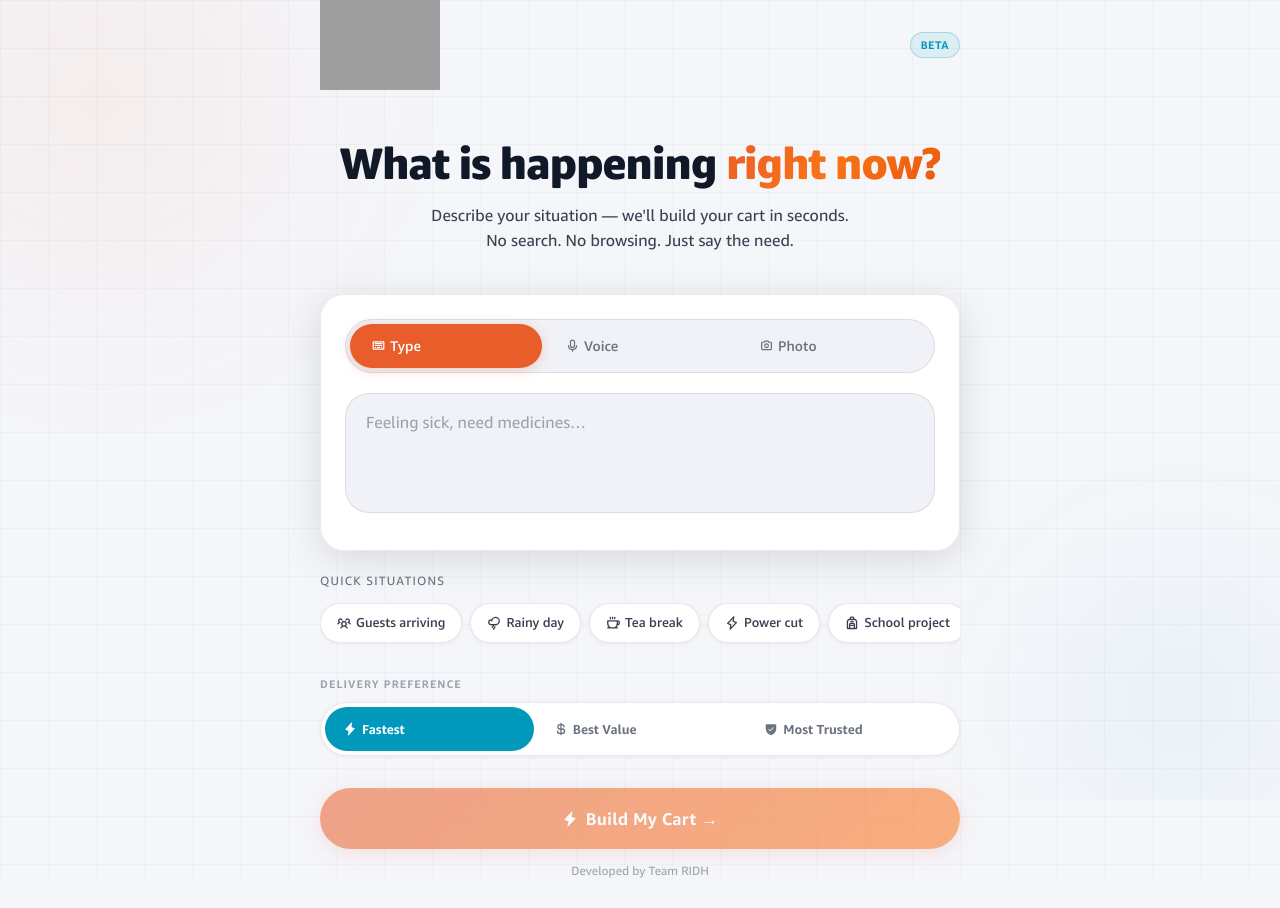
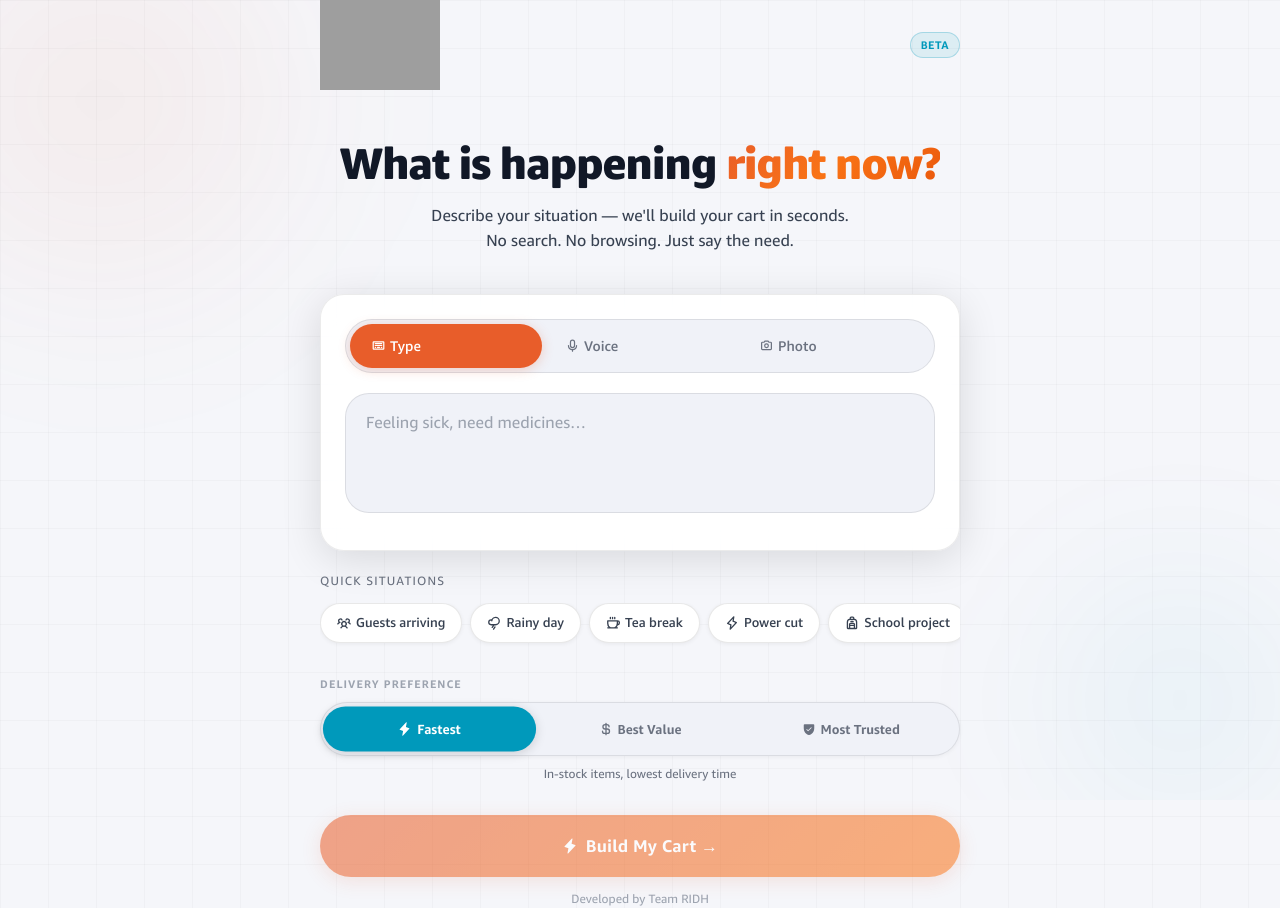
Before and after one commit to team-ridh/intent-cart, a Next.js app: page / in a window 1280 px wide. Before the commit the page ends 881 px from the top, so only its background shows below. Built offline with nearby package versions, Linux system fonts and the light colour scheme; grey boxes are pictures that could not be loaded.

Commit message:
feat(ui): rewrite UrgencyBar with touch targets and description; fix icons in VoiceCapture and Button

```diff
--- a/components/UrgencyBar.tsx
+++ b/components/UrgencyBar.tsx
@@ -2,34 +2,116 @@
 
 import type { ReactNode } from "react";
 import type { UrgencyMode } from "@/lib/types";
-import { LightningIcon, CurrencyDollarIcon, ShieldCheckIcon } from "@phosphor-icons/react";
+import { Lightning, CurrencyDollar, ShieldCheck } from "@phosphor-icons/react";
 
 interface UrgencyBarProps {
   value: UrgencyMode;
   onChange: (mode: UrgencyMode) => void;
   idPrefix?: string;
+  showDescription?: boolean;
 }
 
-const MODES: { value: UrgencyMode; label: string; icon: ReactNode }[] = [
-  { value: "fastest", label: "Fastest", icon: <LightningIcon size={14} weight="fill" /> },
-  { value: "value",   label: "Best Value", icon: <CurrencyDollarIcon size={14} weight="bold" /> },
-  { value: "trusted", label: "Most Trusted", icon: <ShieldCheckIcon size={14} weight="fill" /> },
+const MODES: {
+  value: UrgencyMode;
+  label: string;
+  icon: ReactNode;
+  description: string;
+}[] = [
+  {
+    value: "fastest",
+    label: "Fastest",
+    icon: <Lightning size={14} weight="fill" />,
+    description: "In-stock items, lowest delivery time",
+  },
+  {
+    value: "value",
+    label: "Best Value",
+    icon: <CurrencyDollar size={14} weight="bold" />,
+    description: "Lowest total cost, smart substitutes",
+  },
+  {
+    value: "trusted",
+    label: "Most Trusted",
+    icon: <ShieldCheck size={14} weight="fill" />,
+    description: "Top-rated brands, purchase confidence",
+  },
 ];
 
-export function UrgencyBar({ value, onChange, idPrefix = "urgency" }: UrgencyBarProps) {
+const ACTIVE_BG: Record<UrgencyMode, string> = {
+  fastest: "var(--accent-teal)",
+  value: "var(--accent-green)",
+  trusted: "var(--accent-purple)",
+};
+
+export function UrgencyBar({
+  value,
+  onChange,
+  idPrefix = "urgency",
+  showDescription = false,
+}: UrgencyBarProps) {
   return (
-    <div className="urgency-bar">
-      {MODES.map((m) => (
-        <button
-          key={m.value}
-          id={`${idPrefix}-${m.value}`}
-          className={`urgency-item ${m.value}${value === m.value ? " active" : ""}`}
-          onClick={() => onChange(m.value)}
-          style={{ display: "flex", alignItems: "center", gap: 5 }}
+    <div style={{ width: "100%" }}>
+      <div
+        style={{
+          display: "flex",
+          background: "var(--bg-raised)",
+          border: "1px solid var(--border)",
+          borderRadius: "var(--radius-pill)",
+          padding: 4,
+          gap: 2,
+          boxShadow: "0 1px 4px rgba(0,0,0,0.05)",
+        }}
+      >
+        {MODES.map((m) => {
+          const isActive = value === m.value;
+          return (
+            <button
+              key={m.value}
+              id={`${idPrefix}-${m.value}`}
+              onClick={() => onChange(m.value)}
+              style={{
+                flex: 1,
+                minHeight: 44,
+                padding: "8px 10px",
+                borderRadius: "var(--radius-pill)",
+                fontSize: 13,
+                fontWeight: 600,
+                fontFamily: "var(--font-display)",
+                cursor: "pointer",
+                transition: "all 0.2s ease",
+                textAlign: "center",
+                color: isActive ? "#fff" : "var(--text-muted)",
+                border: "none",
+                background: isActive ? ACTIVE_BG[m.value] : "transparent",
+                display: "flex",
+                alignItems: "center",
+                justifyContent: "center",
+                gap: 5,
+                boxShadow: isActive ? "0 2px 10px rgba(0,0,0,0.15)" : "none",
+                transform: isActive ? "scale(1.02)" : "scale(1)",
+              }}
+            >
+              {m.icon}
+              <span style={{ whiteSpace: "nowrap" }}>{m.label}</span>
+            </button>
+          );
+        })}
+      </div>
+
+      {showDescription && (
+        <div
+          style={{
+            marginTop: 8,
+            fontSize: 12,
+            color: "var(--text-muted)",
+            textAlign: "center",
+            transition: "all 0.2s ease",
+            minHeight: 18,
+          }}
         >
-          {m.icon} {m.label}
-        </button>
-      ))}
+          {MODES.find((m) => m.value === value)?.description}
+        </div>
+      )}
     </div>
   );
 }
--- a/components/VoiceCapture.tsx
+++ b/components/VoiceCapture.tsx
@@ -1,6 +1,6 @@
 "use client";
 
-import { MicrophoneIcon, StopCircleIcon, XIcon } from "@phosphor-icons/react";
+import { Microphone, StopCircle, X } from "@phosphor-icons/react";
 
 interface VoiceCaptureProps {
   isListening: boolean;
@@ -32,7 +32,7 @@ export function VoiceCapture({
         }}
       >
         <div style={{ display: "flex", justifyContent: "center", marginBottom: 12 }}>
-          <MicrophoneIcon size={32} weight="light" />
+          <Microphone size={32} weight="light" />
         </div>
         <div style={{ fontWeight: 500, marginBottom: 6 }}>Voice not available</div>
         <div style={{ fontSize: 12 }}>
@@ -91,8 +91,8 @@ export function VoiceCapture({
           aria-label={isListening ? "Stop recording" : "Start recording"}
         >
           {isListening
-            ? <StopCircleIcon size={36} weight="fill" color="#fff" />
-            : <MicrophoneIcon size={36} weight="regular" color="var(--text-secondary)" />
+            ? <StopCircle size={36} weight="fill" color="#fff" />
+            : <Microphone size={36} weight="regular" color="var(--text-secondary)" />
           }
         </button>
       </div>
@@ -136,7 +136,7 @@ export function VoiceCapture({
           style={{ marginTop: 12, display: "inline-flex", alignItems: "center", gap: 6 }}
           onClick={onReset}
         >
-          <XIcon size={14} weight="bold" /> Clear
+          <X size={14} weight="bold" /> Clear
         </button>
       )}
     </div>
--- a/components/ui/Button.tsx
+++ b/components/ui/Button.tsx
@@ -1,7 +1,7 @@
 "use client";
 
 import { ButtonHTMLAttributes, forwardRef, ReactNode } from "react";
-import { SpinnerIcon } from "@phosphor-icons/react";
+import { Spinner } from "@phosphor-icons/react";
 
 interface ButtonProps extends ButtonHTMLAttributes<HTMLButtonElement> {
   variant?: "primary" | "secondary" | "ghost";
@@ -29,7 +29,7 @@ export const Button = forwardRef<HTMLButtonElement, ButtonProps>(
         {loading ? (
           <span style={{ display: "inline-flex", alignItems: "center", gap: 8 }}>
             <span style={{ display: "inline-block", animation: "rotate-slow 0.8s linear infinite" }}>
-              <SpinnerIcon size={16} weight="bold" />
+              <Spinner size={16} weight="bold" />
             </span>{" "}
             {children}
           </span>
```
